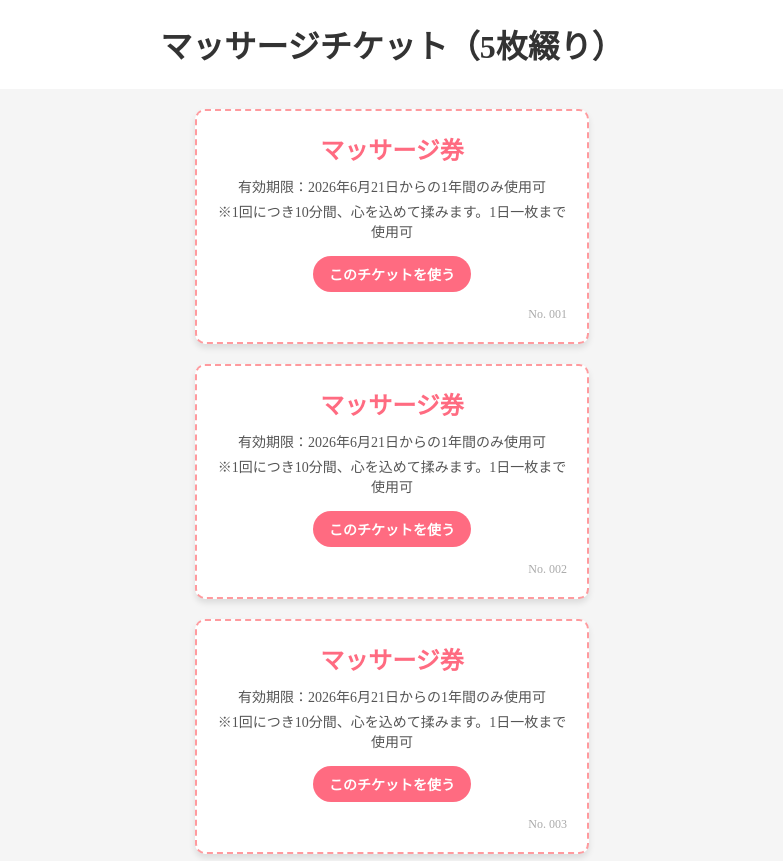
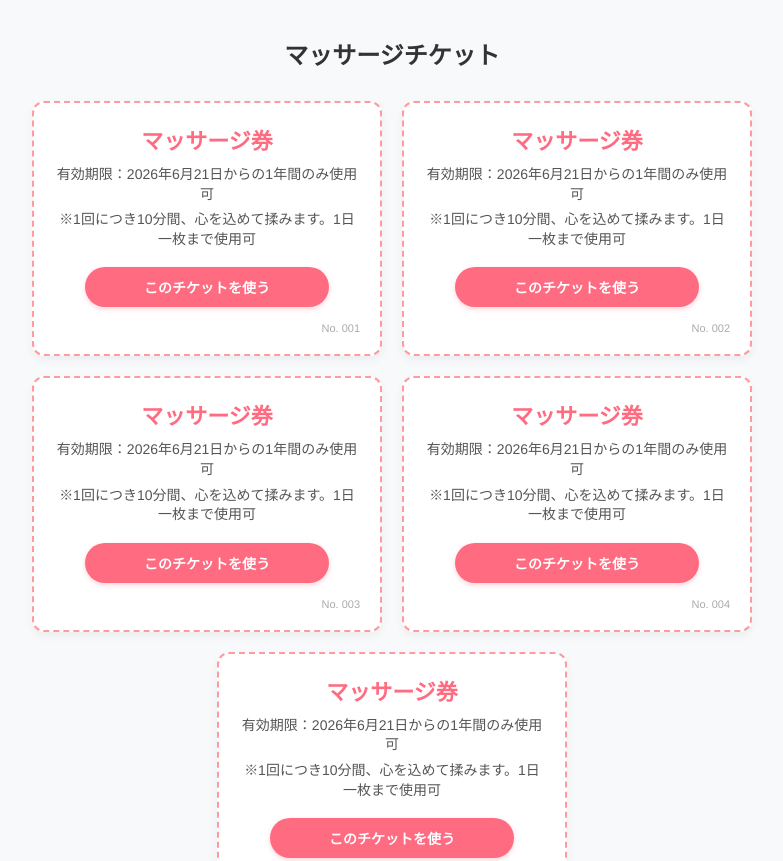
Before and after one commit to 8282tamusaburou-creator/massage-ticket, a plain HTML site: page index.html in a window 1280 px wide. Shown: the top 861 px of the page, without its empty margins (248-1031 px from the left). Drawn offline with Linux system fonts and the light colour scheme.

Commit message:
Add files via upload

```diff
--- a/index.html
+++ b/index.html
@@ -2,26 +2,44 @@
 <html lang="ja">
 <head>
     <meta charset="UTF-8">
+    <meta name="viewport" content="width=device-width, initial-scale=1.0">
     <title>デジタルマッサージ券</title>
     <style>
-        /* チケット全体のデザイン */
+        /* 全体の背景や文字の基本設定 */
+        body {
+            font-family: 'Helvetica Neue', Arial, sans-serif;
+            background-color: #f7f9fa;
+            margin: 0;
+            padding: 20px;
+        }
+
+        h1 {
+            text-align: center;
+            color: #333;
+            font-size: 24px;
+            margin-bottom: 30px;
+        }
+
+        /* チケットを並べるエリア（基本は縦並び） */
         .ticket-container {
             display: flex;
             flex-direction: column;
             gap: 20px;
             align-items: center;
-            padding: 20px;
-            background-color: #f5f5f5;
+            max-width: 800px;
+            margin: 0 auto;
         }
 
-        /* 1枚のチケットの基本デザイン */
+        /* 1枚のチケットのデザイン（スマホでもはみ出さないように設定） */
         .ticket {
-            width: 350px;
+            width: 100%;
+            max-width: 350px; /* パソコンで大きくなりすぎないように制限 */
+            box-sizing: border-box; /* 枠線や余白を幅に含める設定 */
             background: #fff;
             border: 2px dashed #ff9a9e;
-            border-radius: 10px;
+            border-radius: 12px;
             padding: 20px;
-            box-shadow: 0 4px 6px rgba(0,0,0,0.1);
+            box-shadow: 0 4px 10px rgba(0,0,0,0.05);
             text-align: center;
             position: relative;
             transition: all 0.3s ease;
@@ -30,33 +48,37 @@
         .ticket h3 {
             margin: 0 0 10px 0;
             color: #ff6b81;
-            font-size: 24px;
+            font-size: 22px;
         }
 
         .ticket p {
-            margin: 5px 0;
+            margin: 6px 0;
             color: #555;
             font-size: 14px;
+            line-height: 1.4;
         }
 
         .ticket-number {
-            font-size: 12px;
+            font-size: 11px;
             color: #aaa;
             text-align: right;
             margin-top: 15px;
         }
 
-        /* 「使ってみる」ボタンのデザイン */
+        /* ボタンのデザイン */
         .use-button {
             background-color: #ff6b81;
             color: white;
             border: none;
-            padding: 8px 16px;
-            border-radius: 20px;
+            padding: 10px 20px;
+            border-radius: 25px;
             font-size: 14px;
             cursor: pointer;
-            margin-top: 10px;
+            margin-top: 12px;
             font-weight: bold;
+            width: 80%; /* スマホでも押しやすいサイズに */
+            box-shadow: 0 2px 5px rgba(255, 107, 129, 0.3);
+            transition: background 0.2s;
         }
 
         .use-button:hover {
@@ -68,7 +90,7 @@
             background: #e0e0e0;
             border-color: #999;
             box-shadow: none;
-            opacity: 0.7;
+            opacity: 0.6;
         }
 
         .ticket.used h3, .ticket.used p, .ticket.used .ticket-number {
@@ -78,13 +100,26 @@
 
         .ticket.used .use-button {
             background-color: #999;
+            box-shadow: none;
             cursor: not-allowed;
+        }
+
+        /* 💻 パソコンやタブレットなど、画面が広いときだけの特別な設定 */
+        @media (min-width: 768px) {
+            .ticket-container {
+                flex-direction: row; /* 横並びにする */
+                flex-wrap: wrap;     /* 画面端で自動で折り返す */
+                justify-content: center;
+            }
+            .ticket {
+                width: 350px; /* パソコンでは横に並ぶように固定幅に */
+            }
         }
     </style>
 </head>
 <body>
 
-    <h1 style="text-align: center; color: #333;">マッサージチケット（5枚綴り）</h1>
+    <h1>マッサージチケット</h1>
 
     <div class="ticket-container">
 
@@ -126,18 +161,14 @@
             <p>※1回につき10分間、心を込めて揉みます。1日一枚まで使用可</p>
             <button class="use-button" onclick="useTicket(this)">このチケットを使う</button>
             <div class="ticket-number">No. 005</div>
-        </div>
 
  </div>
 
     <script>
-        // ーーー ページを開いたときの処理 ーーー
         window.onload = function() {
-            // すべてのチケットをチェックする
             const tickets = document.querySelectorAll('.ticket');
             tickets.forEach(ticket => {
                 const ticketId = ticket.getAttribute('data-id');
-                // もしブラウザの記憶に「使用済み」と残っていたら、見た目を変える
                 if (localStorage.getItem(ticketId) === 'used') {
                     ticket.classList.add('used');
                     const button = ticket.querySelector('.use-button');
@@ -147,7 +178,6 @@
             });
         };
 
-        // ーーー ボタンを押したときの処理 ーーー
         function useTicket(button) {
             const ticket = button.closest('.ticket');
             const ticketId = ticket.getAttribute('data-id');
@@ -158,8 +188,6 @@
                     ticket.classList.add('used');
                     button.textContent = "使用済み";
                     button.disabled = true;
-
-                    // ★ブラウザの記憶箱に「この番号は使用済み」と保存する
                     localStorage.setItem(ticketId, 'used');
                 }
             }
```
Lines whose indentation alone changed are shown as unchanged.
